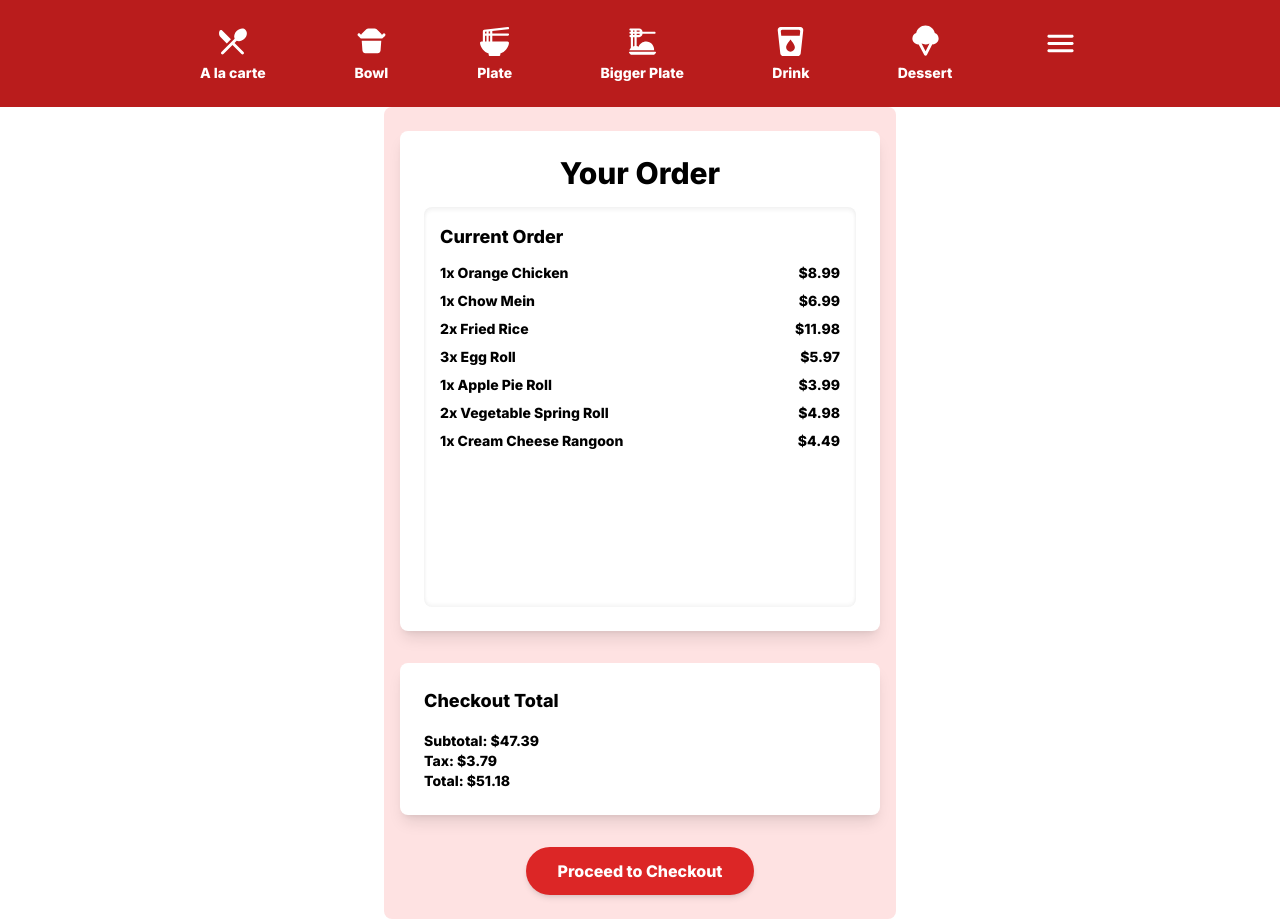
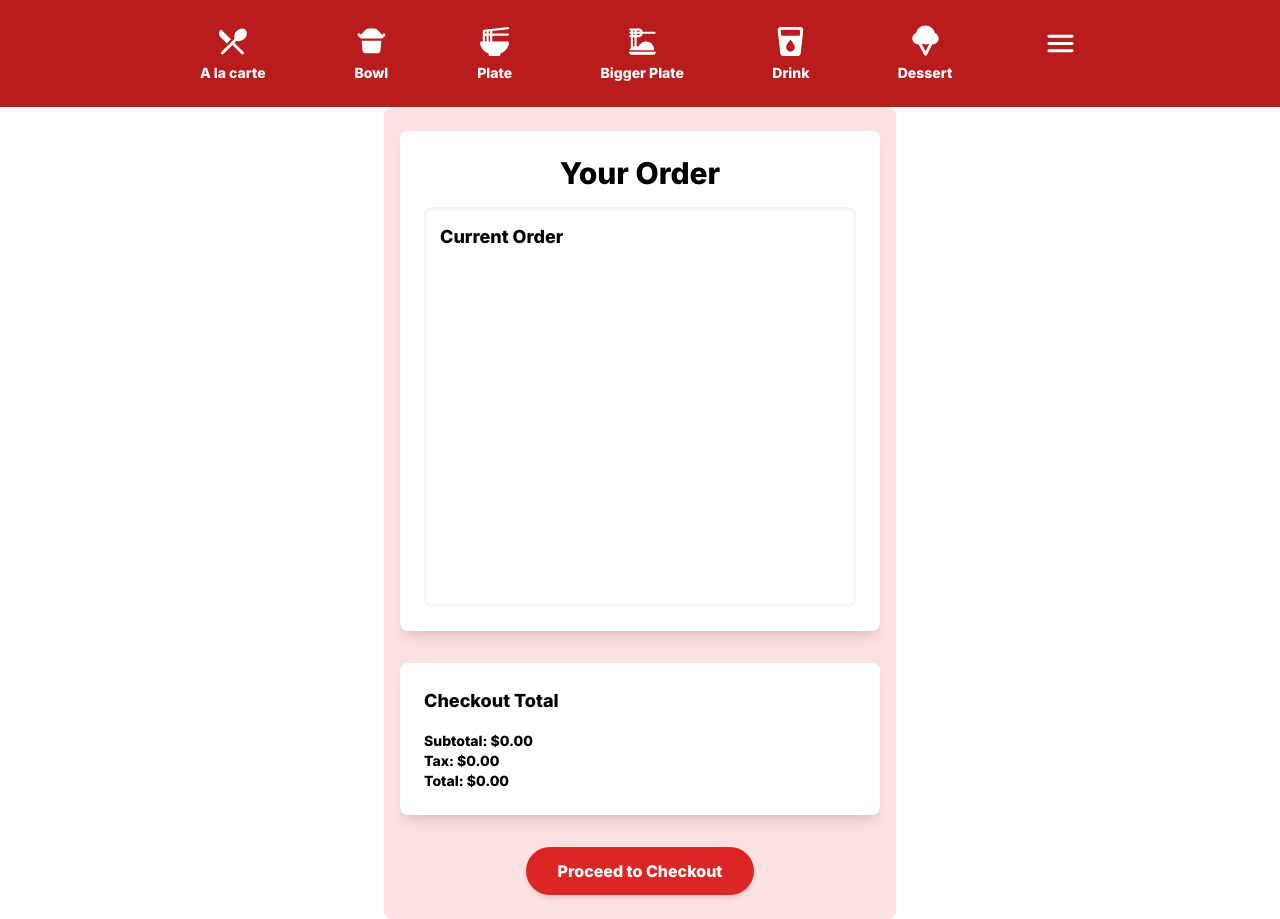
Before and after one commit to CSCE331-Team-5P/Project_3, a Next.js app in the folder panda_kiosk/: page /checkout in a window 1280 px wide. Built offline with nearby package versions, Linux system fonts and the light colour scheme.

Commit message:
Able to populate checkout page with the appropriate selected items

```diff
--- a/panda_kiosk/src/app/checkout/page.js
+++ b/panda_kiosk/src/app/checkout/page.js
@@ -1,35 +1,69 @@
 "use client";
 import Navbar from "@/components/Navbar";
-import { useState } from "react";
+import { useGlobalState } from "@/components/GlobalStateProvider"; // Import the global state
+import { useState, useEffect } from "react";
+import { useRouter } from "next/navigation"; // Import useRouter to programmatically control routing
 
 export default function Checkout() {
-  const [activeCategory, setActiveCategory] = useState("");
+  const { selectedItemIds } = useGlobalState(); // Access selected item IDs from the global state
+  const router = useRouter(); // Initialize the Next.js router to trigger a page refresh
 
-  // Sample data for the current order with item names, quantities, and prices
-  const orderItems = [
-    { name: "Orange Chicken", quantity: 1, price: 8.99 },
-    { name: "Chow Mein", quantity: 1, price: 6.99 },
-    { name: "Fried Rice", quantity: 2, price: 5.99 },
-    { name: "Egg Roll", quantity: 3, price: 1.99 },
-    { name: "Apple Pie Roll", quantity: 1, price: 3.99 },
-    { name: "Vegetable Spring Roll", quantity: 2, price: 2.49 },
-    { name: "Cream Cheese Rangoon", quantity: 1, price: 4.49 },
+  // Sample data for item details (this would be more dynamic in a real application)
+  const menuItems = [
+    { id: "orangeChicken", name: "Orange Chicken", price: 8.99 },
+    { id: "chowMein", name: "Chow Mein", price: 6.99 },
+    { id: "friedRice", name: "Fried Rice", price: 5.99 },
+    { id: "eggRoll", name: "Egg Roll", price: 1.99 },
+    { id: "applePieRoll", name: "Apple Pie Roll", price: 3.99 },
+    { id: "vegetableSpringRoll", name: "Vegetable Spring Roll", price: 2.49 },
+    { id: "creamCheeseRangoon", name: "Cream Cheese Rangoon", price: 4.49 },
+    { id: 'chowMein', name: 'Chow Mein', price: 6.77 },
+    { id: 'friedRice', name: 'Fried Rice', price: 6.77 },
+    { id: 'steamedRice', name: 'White Steamed Rice', price: 6.77 },
+    { id: 'superGreens', name: 'Super Greens', price: 6.77 },
+    { id: 'blazingBourbonChicken', name: 'Hot Ones Blazing Bourbon Chicken', price: 6.77 },
+    { id: 'orangeChicken', name: 'The Original Orange Chicken', price: 6.77 },
+    { id: 'pepperSirloinSteak', name: 'Black Pepper Sirloin Steak', price: 6.77 },
+    { id: 'honeyWalnutShrimp', name: 'Honey Walnut Shrimp', price: 6.77 },
+    { id: 'grilledTeriyakiChicken', name: 'Grilled Teriyaki Chicken', price: 6.77 },
+    { id: 'broccoliBeef', name: 'Broccoli Beef', price: 6.77 },
+    { id: 'kungPaoChicken', name: 'Kung Pao Chicken', price: 6.77 },
+    { id: 'honeySesameChicken', name: 'Honey Sesame Chicken Breast', price: 6.77 },
+    { id: 'beijingBeef', name: 'Beijing Beef', price: 6.77 },
+    { id: 'mushroomChicken', name: 'Mushroom Chicken', price: 6.77 },
+    { id: 'sweetfireChicken', name: 'SweetFire Chicken Breast', price: 6.77 },
+    { id: 'stringBeanChicken', name: 'String Bean Chicken Breast', price: 6.77 },
+    { id: 'blackPepperChicken', name: 'Black Pepper Chicken', price: 6.77 },
   ];
+
+  // Create an array of selected items with their details directly from selectedItemIds
+  const orderItems = selectedItemIds.map((id) => {
+    const item = menuItems.find((menuItem) => menuItem.id === id);
+    return item ? { ...item, quantity: 1 } : null; // Assuming 1 quantity for now
+  }).filter(Boolean); // Remove null items if any
 
   // Calculate subtotal
   const subtotal = orderItems.reduce((total, item) => total + item.price * item.quantity, 0);
   const tax = subtotal * 0.08; // Assuming 8% tax rate
   const total = subtotal + tax;
 
+  // useEffect hook to trigger a page refresh when the component unmounts (i.e., when the user leaves the Checkout page)
+  useEffect(() => {
+    // Cleanup function to refresh page when leaving the Checkout page
+    return () => {
+      router.refresh(); // This will refresh the page when the component unmounts
+    };
+  }, [router]); // The empty dependency array ensures this runs only when the component unmounts
+
   return (
-    <div className="min-h-screen flex flex-col bg-white"> {/* White background for the entire page */}
+    <div className="min-h-screen flex flex-col bg-white">
       <Navbar />
 
       {/* Centered Checkout Div */}
       <div className="flex justify-center items-center flex-grow">
-        <div className="flex flex-col items-center space-y-8 w-full max-w-lg px-4 bg-red-100 rounded-lg p-6"> {/* Light red outer box */}
+        <div className="flex flex-col items-center space-y-8 w-full max-w-lg px-4 bg-red-100 rounded-lg p-6">
           {/* Order Summary Card */}
-          <div className="bg-white shadow-lg rounded-lg p-6 w-full"> {/* White background for the order summary */}
+          <div className="bg-white shadow-lg rounded-lg p-6 w-full">
             <h1 className="text-3xl font-bold text-black mb-4 text-center">Your Order</h1>
 
             <div
@@ -52,7 +86,7 @@ export default function Checkout() {
           </div>
 
           {/* Checkout Total and Summary */}
-          <div className="bg-white shadow-lg rounded-lg p-6 w-full space-y-4"> {/* White background for checkout total */}
+          <div className="bg-white shadow-lg rounded-lg p-6 w-full space-y-4">
             <h3 className="text-lg font-semibold text-black">Checkout Total</h3>
             <div className="text-sm text-black">
               <p>Subtotal: ${subtotal.toFixed(2)}</p>
--- a/panda_kiosk/src/app/drink/page.js
+++ b/panda_kiosk/src/app/drink/page.js
@@ -4,8 +4,10 @@ import { useRouter } from "next/navigation"; // Correctly import useRouter
 import Navbar from "@/components/Navbar";
 import KioskFooter from "@/components/KioskFooter";
 import DrinkSelection from "@/components/DrinkSelection";
+import { useGlobalState } from "@/components/GlobalStateProvider";
 
 export default function Drink() {
+
   const [activeCategory, setActiveCategory] = useState("Drink"); // Default to Drinks tab
   const [drinkQuantities, setDrinkQuantities] = useState({
     small: 0,
--- a/panda_kiosk/src/app/menuItems/page.js
+++ b/panda_kiosk/src/app/menuItems/page.js
@@ -10,7 +10,7 @@ import Gallery from "@/components/Gallery";
 import KioskFooter from "@/components/KioskFooter";
 
 export default function Home() {
-  const { mealOptions } = useGlobalState();
+  const { mealOptions, addItemToSelection, removeItemFromSelection } = useGlobalState();
   const { maxEntrees, maxSides, mealType } = mealOptions;
   console.log(mealOptions);
 
@@ -107,6 +107,7 @@ export default function Home() {
   };
 
   const incrementQuantity = (item, setQuantities, isEntree = false) => {
+
     if (mealOptions.allowOnlyOne) {
       const totalSelected = selectedEntreesCount + selectedSidesCount;
       if (totalSelected >= 1) {
@@ -131,6 +132,8 @@ export default function Home() {
       }
     }
 
+    addItemToSelection(item);
+
     setQuantities((prevState) => {
       const updatedCount = prevState[item] + 1;
       isEntree
@@ -153,9 +156,11 @@ export default function Home() {
   };
 
   const decrementQuantity = (item, setQuantities, isEntree = false) => {
+    const { selectedEntreesCount, selectedSidesCount, removeItem, setSelectedEntreesCount, setSelectedSidesCount } = useGlobalState();
     setQuantities((prevState) => {
       if (prevState[item] > 0) {
         const updatedCount = prevState[item] - 1;
+        removeItemFromSelection(item);
         isEntree
           ? setSelectedEntreesCount(calculateTotalCount({ ...prevState, [item]: updatedCount }))
           : setSelectedSidesCount(calculateTotalCount({ ...prevState, [item]: updatedCount }));
--- a/panda_kiosk/src/components/GlobalStateProvider.js
+++ b/panda_kiosk/src/components/GlobalStateProvider.js
@@ -13,6 +13,8 @@ export const GlobalStateProvider = ({ children }) => {
         mealType: "A la carte",
         allowOnlyOne: true, // Set to true to enforce the "A la carte" restriction
     });
+
+    const [selectedItemIds, setSelectedItemIds] = useState([]);
 
     // Function to update meal options based on the selected category
     const updateMealOptions = (mealType) => {
@@ -34,8 +36,26 @@ export const GlobalStateProvider = ({ children }) => {
         }
     };
 
+    // Function to update selected item IDs
+    const addItemToSelection = (item) => {
+        setSelectedItemIds((prevIds) => {
+            if (!prevIds.includes(item)) {
+                return [...prevIds, item];
+            }
+            return prevIds;
+        });
+    };
+
+    const removeItemFromSelection = (item) => {
+        setSelectedItemIds((prevIds) => prevIds.filter((id) => id !== item));
+    };
+
+    // const clearSelectedItems = () => {
+    //     setSelectedItemIds([]);
+    // };
+
     return (
-        <GlobalStateContext.Provider value={{ mealOptions, updateMealOptions }}>
+        <GlobalStateContext.Provider value={{ mealOptions, updateMealOptions, selectedItemIds, addItemToSelection, removeItemFromSelection }}>
             {children}
         </GlobalStateContext.Provider>
     );
```
Lines whose indentation alone changed are shown as unchanged.
